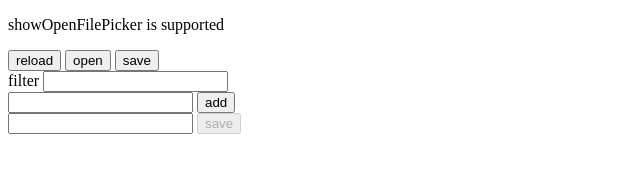
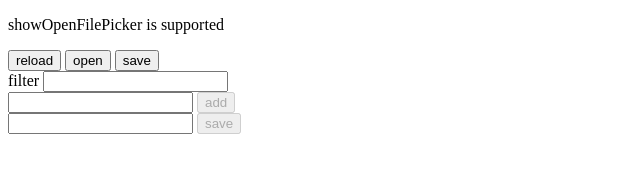
Before and after one commit to avanderw/todo-txt, a SvelteKit app: page / in a window 1280 px wide. Shown: the top 182 px of the page, without its empty margins (0-640 px from the left). Built offline with nearby package versions, Linux system fonts and the light colour scheme.

Commit message:
Clear add on Escape

```diff
--- a/src/routes/TodoAdd.svelte
+++ b/src/routes/TodoAdd.svelte
@@ -10,9 +10,15 @@
         value = "";
         $status = "Todo added";
     }
+
+    function clearAdd(e) {
+        if (e.key === "Escape") {
+            value = "";
+        }
+    }
 </script>
 
 <form on:submit={addTodo}>
-    <input type="text" bind:value />
-    <button type="submit">add</button>
+    <input type="text" on:keyup={clearAdd} bind:value />
+    <button type="submit" disabled={!value}>add</button>
 </form>
```
